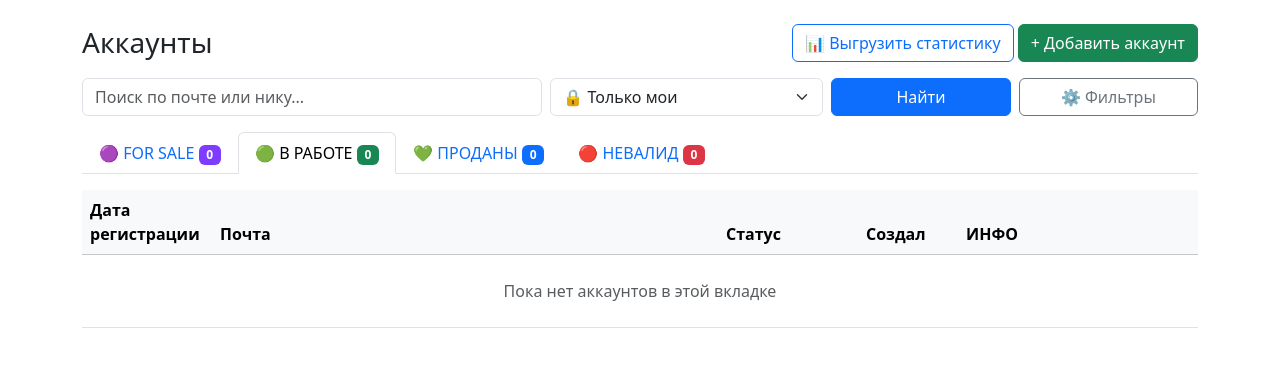
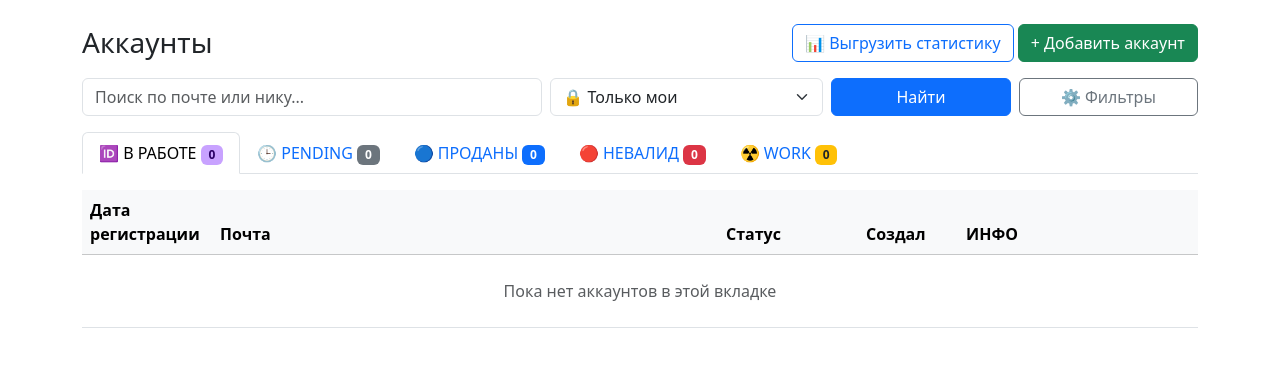
Before and after one commit to mushkatogl-bot/account_manager, a Flask app: page / in a window 1280 px wide. Shown: the part 56-423 px from the top of the page. Run offline with Flask 3, Linux system fonts and the light colour scheme; a user stored in the database is signed in.

Commit message:
feat: 5 tabs, WORK status, payment amount

```diff
--- a/app/routes.py
+++ b/app/routes.py
@@ -108,11 +108,12 @@ def index():
 
     all_accounts = query.all()
 
-    # --- Вкладки ---
-    for_sale = [a for a in all_accounts if a.is_for_sale_tab]
-    working  = [a for a in all_accounts if a.is_working_tab]
-    sold     = [a for a in all_accounts if a.is_sold_tab]
-    invalid  = [a for a in all_accounts if a.is_invalid_tab]
+    # --- Вкладки (5 штук) ---
+    work    = [a for a in all_accounts if a.is_work_tab]
+    working = [a for a in all_accounts if a.is_working_tab]
+    pending = [a for a in all_accounts if a.is_pending_tab]
+    sold    = [a for a in all_accounts if a.is_sold_tab]
+    invalid = [a for a in all_accounts if a.is_invalid_tab]
 
     # --- Список юзеров ---
     users_for_filter = []
@@ -138,8 +139,8 @@ def index():
         users_for_filter=users_for_filter,
         can_view_others=can_view_others,
         can_edit_others=can_edit_others,
-        for_sale=for_sale, working=working, sold=sold, invalid=invalid,
-        for_sale_count=len(for_sale), working_count=len(working),
+        work=work, working=working, pending=pending, sold=sold, invalid=invalid,
+        work_count=len(work), working_count=len(working), pending_count=len(pending),
         sold_count=len(sold), invalid_count=len(invalid),
     )
 
@@ -200,6 +201,26 @@ def account_add():
     # --- ТОП ---
     a.is_top = request.form.get("is_top") == "on"
 
+    # --- Работа ---
+    a.is_work = request.form.get("is_work") == "on"
+    earned_str = request.form.get("earned_amount", "").strip()
+    try:
+        a.earned_amount = float(earned_str) if earned_str else None
+    except ValueError:
+        a.earned_amount = None
+    if a.is_work:
+        a.work_started_at = datetime.utcnow()
+
+    # --- Оплата (сумма) ---
+    pay_str = request.form.get("payment_amount", "").strip()
+    try:
+        a.payment_amount = float(pay_str) if pay_str else None
+    except ValueError:
+        a.payment_amount = None
+    # Если сумма указана — галка автоматически
+    if a.payment_amount and a.payment_amount > 0:
+        a.payment_sent = True
+
     if status == "SALE":
         a.sold = True
         a.sold_date = datetime.utcnow()
@@ -232,7 +253,8 @@ def account_add():
     db.session.commit()
 
     flash(f"Аккаунт {email} добавлен", "success")
-    return redirect(url_for("routes.index"))
+    current_tab = request.form.get("current_tab", "working")
+    return redirect(url_for("routes.index", tab=current_tab))
 
 
 # ============================================================
@@ -262,6 +284,9 @@ def account_json(acc_id):
         "cookies_text": a.cookies_text or "",
         "is_on_pc": a.is_on_pc,
         "payment_sent": a.payment_sent,
+        "is_work": a.is_work,
+        "earned_amount": a.earned_amount if a.earned_amount is not None else "",
+        "payment_amount": a.payment_amount if a.payment_amount is not None else "",
         "device_android": a.device_android,
         "device_iphone11": a.device_iphone11,
         "device_iphone15": a.device_iphone15,
@@ -361,6 +386,31 @@ def account_edit(acc_id):
     # --- ТОП ---
     a.is_top = request.form.get("is_top") == "on"
 
+    # --- Работа ---
+    old_is_work = a.is_work
+    a.is_work = request.form.get("is_work") == "on"
+    earned_str = request.form.get("earned_amount", "").strip()
+    try:
+        a.earned_amount = float(earned_str) if earned_str else None
+    except ValueError:
+        a.earned_amount = None
+
+    # Если только что поставили WORK — фиксируем время
+    if a.is_work and not old_is_work:
+        a.work_started_at = datetime.utcnow()
+    elif not a.is_work:
+        a.work_started_at = None
+
+    # --- Оплата (сумма) ---
+    pay_str = request.form.get("payment_amount", "").strip()
+    try:
+        a.payment_amount = float(pay_str) if pay_str else None
+    except ValueError:
+        a.payment_amount = None
+    # Если сумма указана — галка автоматически
+    if a.payment_amount and a.payment_amount > 0:
+        a.payment_sent = True
+
     # --- Куки ---
     if "cookies_text" in request.form:
         cookies = request.form["cookies_text"].strip()
@@ -397,7 +447,9 @@ def account_edit(acc_id):
     db.session.commit()
 
     flash(f"Аккаунт {a.email} обновлён", "success")
-    return redirect(url_for("routes.index"))
+    # Сохраняем текущую вкладку
+    current_tab = request.form.get("current_tab", "working")
+    return redirect(url_for("routes.index", tab=current_tab))
 
 
 # ============================================================
@@ -858,7 +910,7 @@ def export_excel():
             days_between = (tickets[1].sent_date - tickets[0].sent_date).days
         ws.cell(row=row_idx, column=col, value=days_between)
 
-    # Ширина колонок (выровнено на 4 пробела — на уровне функции)
+    # Ширина колонок
     widths = [15, 30, 15, 12, 15, 8, 40, 35, 12]
     for _ in range(5):
         widths += [15, 10, 40, 20, 15]
--- a/app/templates/index.html
+++ b/app/templates/index.html
@@ -48,27 +48,33 @@
 <!-- Вкладки -->
 <ul class="nav nav-tabs mb-3">
         <li class="nav-item">
-        <a class="nav-link {% if tab == 'for_sale' %}active{% endif %}"
-           href="?tab=for_sale&q={{ q }}&sort={{ sort_by }}">
-            🟣 FOR SALE <span class="badge" style="background:#7d3cff;">{{ for_sale_count }}</span>
+        <a class="nav-link {% if tab == 'working' %}active{% endif %}"
+           href="?tab=working&q={{ q }}&sort={{ sort_by }}">
+            🆔 В РАБОТЕ <span class="badge" style="background:#c8a2ff; color:#2a0066;">{{ working_count }}</span>
         </a>
     </li>
     <li class="nav-item">
-        <a class="nav-link {% if tab == 'working' %}active{% endif %}"
-           href="?tab=working&q={{ q }}&sort={{ sort_by }}">
-            🟢 В РАБОТЕ <span class="badge bg-success">{{ working_count }}</span>
+        <a class="nav-link {% if tab == 'pending' %}active{% endif %}"
+           href="?tab=pending&q={{ q }}&sort={{ sort_by }}">
+            🕒 PENDING <span class="badge bg-secondary">{{ pending_count }}</span>
         </a>
     </li>
     <li class="nav-item">
         <a class="nav-link {% if tab == 'sold' %}active{% endif %}"
            href="?tab=sold&q={{ q }}&sort={{ sort_by }}">
-            💚 ПРОДАНЫ <span class="badge bg-primary">{{ sold_count }}</span>
+            🔵 ПРОДАНЫ <span class="badge bg-primary">{{ sold_count }}</span>
         </a>
     </li>
     <li class="nav-item">
         <a class="nav-link {% if tab == 'invalid' %}active{% endif %}"
            href="?tab=invalid&q={{ q }}&sort={{ sort_by }}">
             🔴 НЕВАЛИД <span class="badge bg-danger">{{ invalid_count }}</span>
+        </a>
+    </li>
+    <li class="nav-item">
+        <a class="nav-link {% if tab == 'work' %}active{% endif %}"
+           href="?tab=work&q={{ q }}&sort={{ sort_by }}">
+            ☢️ WORK <span class="badge bg-warning text-dark">{{ work_count }}</span>
         </a>
     </li>
 </ul>
@@ -87,10 +93,12 @@
     </tr>
 </thead>
         <tbody>
-            {% if tab == 'for_sale' %}{% set rows = for_sale %}
-            {% elif tab == 'working' %}{% set rows = working %}
+            {% if tab == 'working' %}{% set rows = working %}
+            {% elif tab == 'pending' %}{% set rows = pending %}
             {% elif tab == 'sold' %}{% set rows = sold %}
-            {% else %}{% set rows = invalid %}{% endif %}
+            {% elif tab == 'invalid' %}{% set rows = invalid %}
+            {% elif tab == 'work' %}{% set rows = work %}
+            {% else %}{% set rows = working %}{% endif %}
 
             {% if rows %}
                 {% for a in rows %}
@@ -141,6 +149,7 @@
                         <small class="text-muted">{{ a.creator_username }}</small>
                     </td>
                     <td style="font-size:16px; line-height:1.3;">
+                        {% if a.is_work %}<span title="WORK">☢️</span>{% endif %}
                         {% if a.tickets_count > 0 %}<span title="Письма в ТП ({{ a.tickets_count }})">📥</span>{% endif %}
                         {% if a.is_on_pc %}<span title="на ПК">💻</span>{% endif %}
                         {% if a.cookies_text %}<span title="Куки">🍪</span>{% endif %}
@@ -226,6 +235,7 @@
   <div class="modal-dialog modal-lg">
     <div class="modal-content">
       <form method="post" action="{{ url_for('routes.account_add') }}">
+          <input type="hidden" name="current_tab" value="{{ tab }}">
         <div class="modal-header">
           <h5 class="modal-title">Добавить аккаунт</h5>
           <button type="button" class="btn-close" data-bs-dismiss="modal"></button>
@@ -329,6 +339,7 @@
   <div class="modal-dialog modal-lg">
     <div class="modal-content">
       <form method="post" id="editForm">
+          <input type="hidden" name="current_tab" id="edit_current_tab" value="{{ tab }}">
         <div class="modal-header">
           <h5 class="modal-title">Редактировать аккаунт</h5>
           <button type="button" class="btn-close" data-bs-dismiss="modal"></button>
@@ -422,7 +433,6 @@
             </div>
 
             <!-- ОБРАЩЕНИЯ В ТП -->
-                        <!-- ОБРАЩЕНИЯ В ТП -->
             <div class="col-12">
               <hr>
               <label class="form-label d-flex justify-content-between align-items-center">
@@ -437,8 +447,28 @@
               <div class="form-check">
                 <input class="form-check-input" type="checkbox" name="payment_sent" id="e_payment_sent">
                 <label class="form-check-label" for="e_payment_sent">
-                  💳 Оплата отправлена
+                  💳 Оплата
                 </label>
+              </div>
+              <div class="mt-2">
+                <label class="form-label small">Сумма ($)</label>
+                <input type="number" step="0.01" min="0" name="payment_amount" id="e_payment_amount"
+                       class="form-control form-control-sm" placeholder="0.00">
+              </div>
+            </div>
+
+            <!-- РАБОТА -->
+            <div class="col-12">
+              <hr>
+              <label class="form-label">💼 Работа</label>
+              <div class="form-check">
+                <input class="form-check-input" type="checkbox" name="is_work" id="e_is_work">
+                <label class="form-check-label" for="e_is_work">WORK</label>
+              </div>
+              <div class="mt-2">
+                <label class="form-label small">Заработано ($)</label>
+                <input type="number" step="0.01" min="0" name="earned_amount" id="e_earned_amount"
+                       class="form-control form-control-sm" placeholder="0.00">
               </div>
             </div>
 
@@ -766,6 +796,7 @@ async function openAccount(id) {
 
     document.getElementById("editForm").action = `/account/${id}/edit`;
     document.getElementById("editForm").dataset.accId = id;
+    document.getElementById("edit_current_tab").value = "{{ tab }}";
 
     document.getElementById("e_reg_date").value = data.reg_date;
     document.getElementById("e_reg_time").value = data.reg_time;
@@ -796,6 +827,10 @@ async function openAccount(id) {
     document.getElementById("e_is_top").checked = data.is_top;
     document.getElementById("e_payment_sent").checked = data.payment_sent;
     document.getElementById("e_is_on_pc").checked = data.is_on_pc;
+
+    document.getElementById("e_payment_amount").value = data.payment_amount;
+    document.getElementById("e_is_work").checked = data.is_work;
+    document.getElementById("e_earned_amount").value = data.earned_amount;
 
     document.getElementById("e_device_android").checked = data.device_android;
     document.getElementById("e_device_iphone11").checked = data.device_iphone11;
@@ -1058,6 +1093,20 @@ document.getElementById("ticketForm").addEventListener("submit", async function(
 });
 
 
+// ============ АВТО-ГАЛКА ОПЛАТЫ ============
+document.addEventListener("DOMContentLoaded", function() {
+    const payAmount = document.getElementById("e_payment_amount");
+    const payCheck = document.getElementById("e_payment_sent");
+    if (payAmount && payCheck) {
+        payAmount.addEventListener("input", function() {
+            if (parseFloat(this.value) > 0) {
+                payCheck.checked = true;
+            }
+        });
+    }
+});
+
+
 // ============ ТУЛТИП ПО КЛИКУ НА ℹ️ ============
 let currentAccId = null;
 let tooltipDataCache = {};
@@ -1165,10 +1214,9 @@ function positionTooltipStatic(btn) {
     const rect = btn.getBoundingClientRect();
 
     const offset = 8;
-    let x = rect.right - tooltip.offsetWidth;   // правый край тултипа = правый край кнопки
+    let x = rect.right - tooltip.offsetWidth;
     let y = rect.bottom + offset;
 
-    // Не вылезаем за экран
     const ww = window.innerWidth;
     const wh = window.innerHeight;
     const tw = tooltip.offsetWidth;
```
Also changed, not shown: app/models.py (+28 -11 lines). Lines whose indentation alone changed are shown as unchanged.
